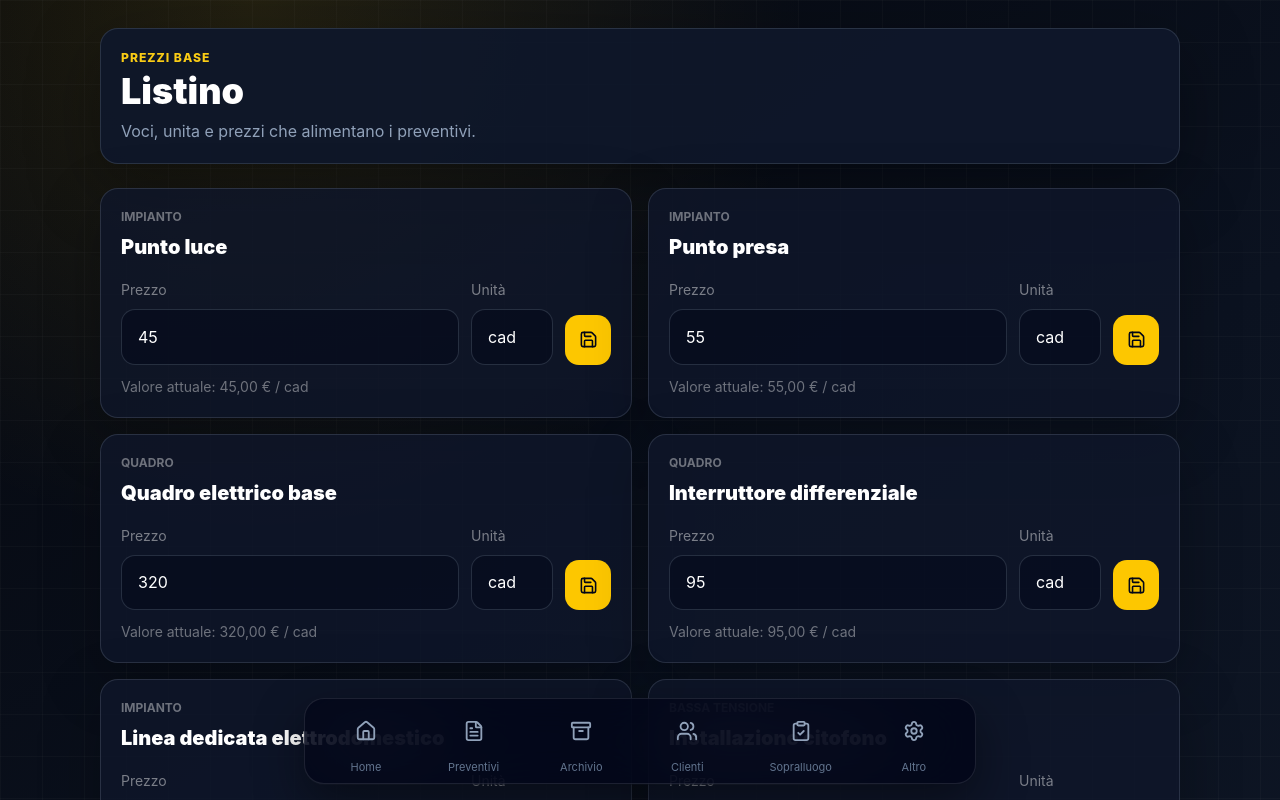
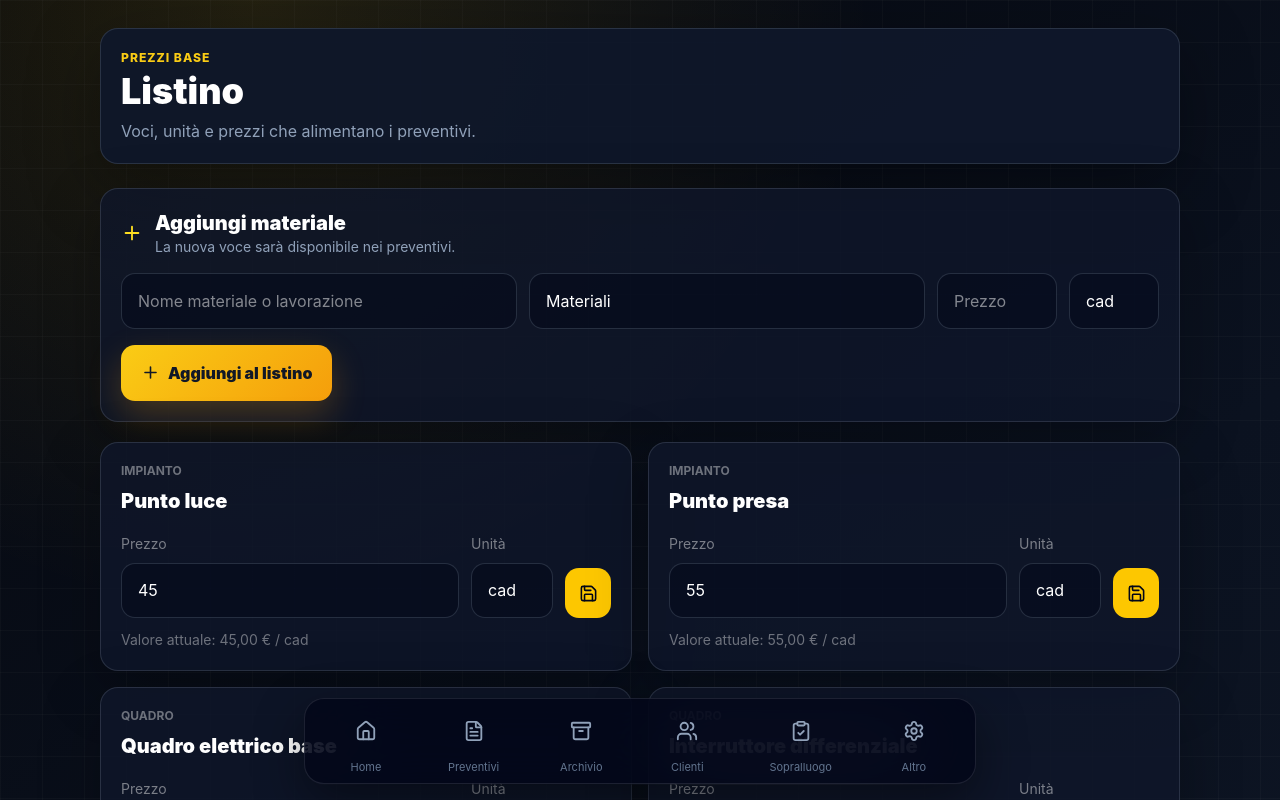
Before and after one commit to Peppepetrillo/preventivai, a React (Vite) app: page /listino in a window 1280 px wide. Shown: the top 800 px of the page. Built offline with nearby package versions, Linux system fonts and the light colour scheme; no server answers; the database is empty.

Commit message:
Aggiungi materiali e logo azienda

```diff
--- a/src/pages/DettaglioPreventivo.jsx
+++ b/src/pages/DettaglioPreventivo.jsx
@@ -123,7 +123,21 @@ export default function DettaglioPreventivo() {
 
     doc.setTextColor(255, 255, 255);
     doc.setFontSize(24);
-    doc.text(datiAzienda.nomeDitta || "PreventivAI", 18, 24);
+
+    let intestazioneX = 18;
+    if (datiAzienda.logo) {
+      try {
+        const formatoLogo = datiAzienda.logo.includes("image/jpeg")
+          ? "JPEG"
+          : "PNG";
+        doc.addImage(datiAzienda.logo, formatoLogo, 16, 8, 22, 22);
+        intestazioneX = 44;
+      } catch {
+        intestazioneX = 18;
+      }
+    }
+
+    doc.text(datiAzienda.nomeDitta || "PreventivAI", intestazioneX, 24);
 
     doc.setFontSize(10);
     doc.text(`Tel. ${datiAzienda.telefono || "-"}`, 145, 16);
--- a/src/pages/Impostazioni.jsx
+++ b/src/pages/Impostazioni.jsx
@@ -5,6 +5,8 @@ import {
 import {
   Download,
   Building2,
+  ImagePlus,
+  X,
 } from "lucide-react";
 
 import PageWrapper from "../components/PageWrapper";
@@ -18,13 +20,31 @@ export default function Impostazioni() {
   const [nomeDitta, setNomeDitta] = useState(datiSalvati.nomeDitta || "");
   const [telefono, setTelefono] = useState(datiSalvati.telefono || "");
   const [email, setEmail] = useState(datiSalvati.email || "");
+  const [logo, setLogo] = useState(datiSalvati.logo || "");
 
   function salvaDati() {
     localStorage.setItem(
       "datiAzienda",
-      JSON.stringify({ nomeDitta, telefono, email })
+      JSON.stringify({ nomeDitta, telefono, email, logo })
     );
     alert("Dati azienda salvati.");
+  }
+
+  function caricaLogo(event) {
+    const file = event.target.files?.[0];
+
+    if (!file) return;
+
+    if (!file.type.startsWith("image/")) {
+      alert("Seleziona un file immagine.");
+      return;
+    }
+
+    const reader = new FileReader();
+    reader.onload = () => {
+      setLogo(String(reader.result || ""));
+    };
+    reader.readAsDataURL(file);
   }
 
   function esportaBackup() {
@@ -77,6 +97,54 @@ export default function Impostazioni() {
           </div>
 
           <div className="space-y-4">
+            <div className="rounded-[16px] border border-white/10 bg-black/[0.18] p-4">
+              <div className="flex items-center justify-between gap-4 mb-4">
+                <div className="flex items-center gap-3">
+                  <ImagePlus size={22} className="text-yellow-300" />
+                  <div>
+                    <p className="font-black">Logo azienda</p>
+                    <p className="text-slate-400 text-sm">
+                      Usato nella dashboard e nei documenti.
+                    </p>
+                  </div>
+                </div>
+
+                {logo && (
+                  <button
+                    onClick={() => setLogo("")}
+                    className="w-10 h-10 rounded-[12px] bg-red-500/10 border border-red-400/20 text-red-100 flex items-center justify-center"
+                    aria-label="Rimuovi logo"
+                  >
+                    <X size={18} />
+                  </button>
+                )}
+              </div>
+
+              <div className="flex items-center gap-4">
+                <div className="w-20 h-20 rounded-[16px] border border-white/10 bg-slate-950/50 flex items-center justify-center overflow-hidden shrink-0">
+                  {logo ? (
+                    <img
+                      src={logo}
+                      alt="Logo azienda"
+                      className="w-full h-full object-cover"
+                    />
+                  ) : (
+                    <ImagePlus size={28} className="text-slate-500" />
+                  )}
+                </div>
+
+                <label className="btn-secondary px-5 py-4 cursor-pointer">
+                  Carica logo
+                  <input
+                    type="file"
+                    accept="image/*"
+                    onChange={caricaLogo}
+                    className="hidden"
+                  />
+                </label>
+              </div>
+            </div>
+
             <input
               type="text"
               placeholder="Nome ditta"
--- a/src/pages/Listino.jsx
+++ b/src/pages/Listino.jsx
@@ -1,5 +1,5 @@
 import { useEffect, useState } from "react";
-import { Save } from "lucide-react";
+import { Plus, Save } from "lucide-react";
 import { supabase } from "../lib/supabaseClient";
 import { listinoBase } from "../data/listinoBase";
 import { leggiStorage, salvaStorage } from "../utils/storage";
@@ -9,6 +9,12 @@ export default function Listino() {
   const [listino, setListino] = useState(() =>
     leggiStorage("listinoLocale", listinoBase)
   );
+  const [nuovaVoce, setNuovaVoce] = useState({
+    categoria: "Materiali",
+    nome: "",
+    prezzo: "",
+    unita: "cad",
+  });
   const [caricamento, setCaricamento] = useState(true);
   const [messaggio, setMessaggio] = useState("");
 
@@ -22,13 +28,18 @@ export default function Listino() {
         const { data, error } = await Promise.race([richiesta, timeout]);
 
         if (!error && data?.length) {
+          const listinoLocale = leggiStorage("listinoLocale", []);
+          const vociLocali = listinoLocale.filter((voce) =>
+            String(voce.id || "").startsWith("locale-")
+          );
           const listinoNormalizzato = data.map((voce) => ({
             ...voce,
             categoria: voce.categoria || "Lavorazioni",
             unita: voce.unita || "cad",
           }));
-          setListino(listinoNormalizzato);
-          salvaStorage("listinoLocale", listinoNormalizzato);
+          const listinoAggiornato = [...listinoNormalizzato, ...vociLocali];
+          setListino(listinoAggiornato);
+          salvaStorage("listinoLocale", listinoAggiornato);
         }
       } finally {
         setCaricamento(false);
@@ -52,7 +63,46 @@ export default function Listino() {
     salvaStorage("listinoLocale", listinoAggiornato);
   }
 
+  function aggiornaNuovaVoce(campo, valore) {
+    setNuovaVoce({
+      ...nuovaVoce,
+      [campo]: campo === "prezzo" ? valore : valore,
+    });
+  }
+
+  function aggiungiVoce() {
+    if (!nuovaVoce.nome.trim()) {
+      setMessaggio("Inserisci il nome del materiale o della lavorazione.");
+      return;
+    }
+
+    const voce = {
+      id: `locale-${new Date().getTime()}`,
+      categoria: nuovaVoce.categoria.trim() || "Materiali",
+      nome: nuovaVoce.nome.trim(),
+      prezzo: Number(nuovaVoce.prezzo || 0),
+      unita: nuovaVoce.unita.trim() || "cad",
+    };
+
+    const listinoAggiornato = [voce, ...listino];
+    setListino(listinoAggiornato);
+    salvaStorage("listinoLocale", listinoAggiornato);
+    setNuovaVoce({
+      categoria: "Materiali",
+      nome: "",
+      prezzo: "",
+      unita: "cad",
+    });
+    setMessaggio("Voce aggiunta al listino locale.");
+  }
+
   async function salvaPrezzo(id, prezzo) {
+    if (String(id).startsWith("locale-")) {
+      salvaStorage("listinoLocale", listino);
+      setMessaggio("Voce locale aggiornata.");
+      return;
+    }
+
     setMessaggio("Salvataggio listino...");
 
     const { error } = await supabase
@@ -83,7 +133,7 @@ export default function Listino() {
         </p>
         <h1 className="text-3xl sm:text-4xl font-black mt-1">Listino</h1>
         <p className="text-slate-400 mt-2">
-          Voci, unita e prezzi che alimentano i preventivi.
+          Voci, unità e prezzi che alimentano i preventivi.
         </p>
       </div>
 
@@ -92,6 +142,59 @@ export default function Listino() {
           {messaggio}
         </div>
       )}
+
+      <section className="pro-panel p-5 mb-5">
+        <div className="flex items-center gap-3 mb-4">
+          <Plus size={22} className="text-yellow-300" />
+          <div>
+            <h2 className="text-xl font-black">Aggiungi materiale</h2>
+            <p className="text-slate-400 text-sm">
+              La nuova voce sarà disponibile nei preventivi.
+            </p>
+          </div>
+        </div>
+
+        <div className="grid gap-3 sm:grid-cols-[1fr_1fr_120px_90px]">
+          <input
+            value={nuovaVoce.nome}
+            onChange={(event) => aggiornaNuovaVoce("nome", event.target.value)}
+            placeholder="Nome materiale o lavorazione"
+            className="input-pro"
+          />
+          <input
+            value={nuovaVoce.categoria}
+            onChange={(event) =>
+              aggiornaNuovaVoce("categoria", event.target.value)
+            }
+            placeholder="Categoria"
+            className="input-pro"
+          />
+          <input
+            type="number"
+            min="0"
+            value={nuovaVoce.prezzo}
+            onChange={(event) =>
+              aggiornaNuovaVoce("prezzo", event.target.value)
+            }
+            placeholder="Prezzo"
+            className="input-pro"
+          />
+          <input
+            value={nuovaVoce.unita}
+            onChange={(event) => aggiornaNuovaVoce("unita", event.target.value)}
+            placeholder="Unità"
+            className="input-pro"
+          />
+        </div>
+
+        <button
+          onClick={aggiungiVoce}
+          className="mt-4 btn-primary px-5 py-4 flex items-center justify-center gap-2"
+        >
+          <Plus size={19} />
+          Aggiungi al listino
+        </button>
+      </section>
 
       <div className="grid gap-4 lg:grid-cols-2">
         {listino.map((item) => (
--- a/src/pages/Preventivi.jsx
+++ b/src/pages/Preventivi.jsx
@@ -43,13 +43,18 @@ export default function Preventivi() {
         const { data, error } = await Promise.race([richiesta, timeout]);
 
         if (!error && data?.length) {
+          const listinoLocale = leggiStorage("listinoLocale", []);
+          const vociLocali = listinoLocale.filter((voce) =>
+            String(voce.id || "").startsWith("locale-")
+          );
           const listinoNormalizzato = data.map((voce) => ({
             ...voce,
             categoria: voce.categoria || "Lavorazioni",
             unita: voce.unita || "cad",
           }));
-          setListino(listinoNormalizzato);
-          salvaStorage("listinoLocale", listinoNormalizzato);
+          const listinoAggiornato = [...listinoNormalizzato, ...vociLocali];
+          setListino(listinoAggiornato);
+          salvaStorage("listinoLocale", listinoAggiornato);
         }
       } finally {
         setCaricamento(false);
```
